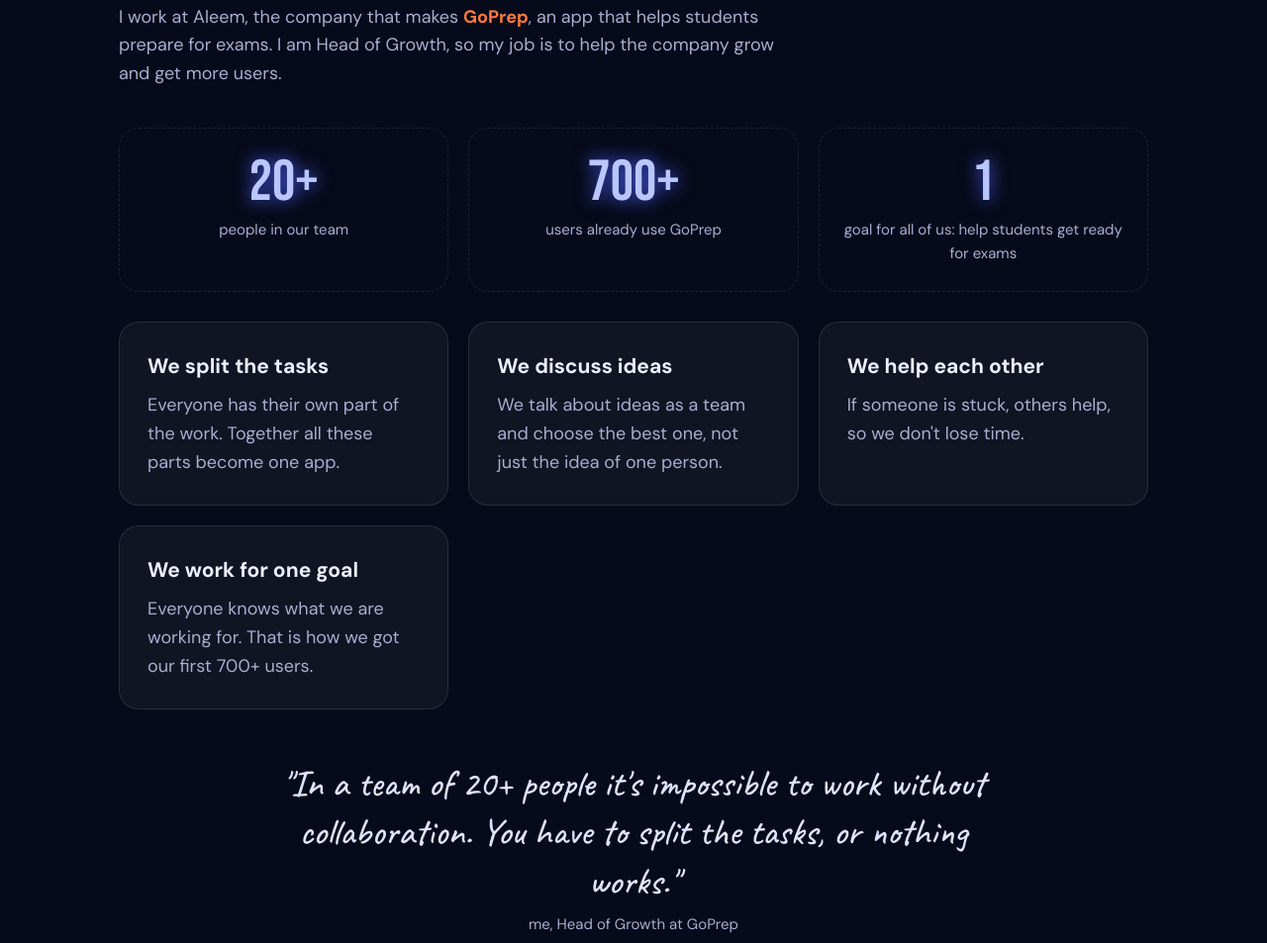
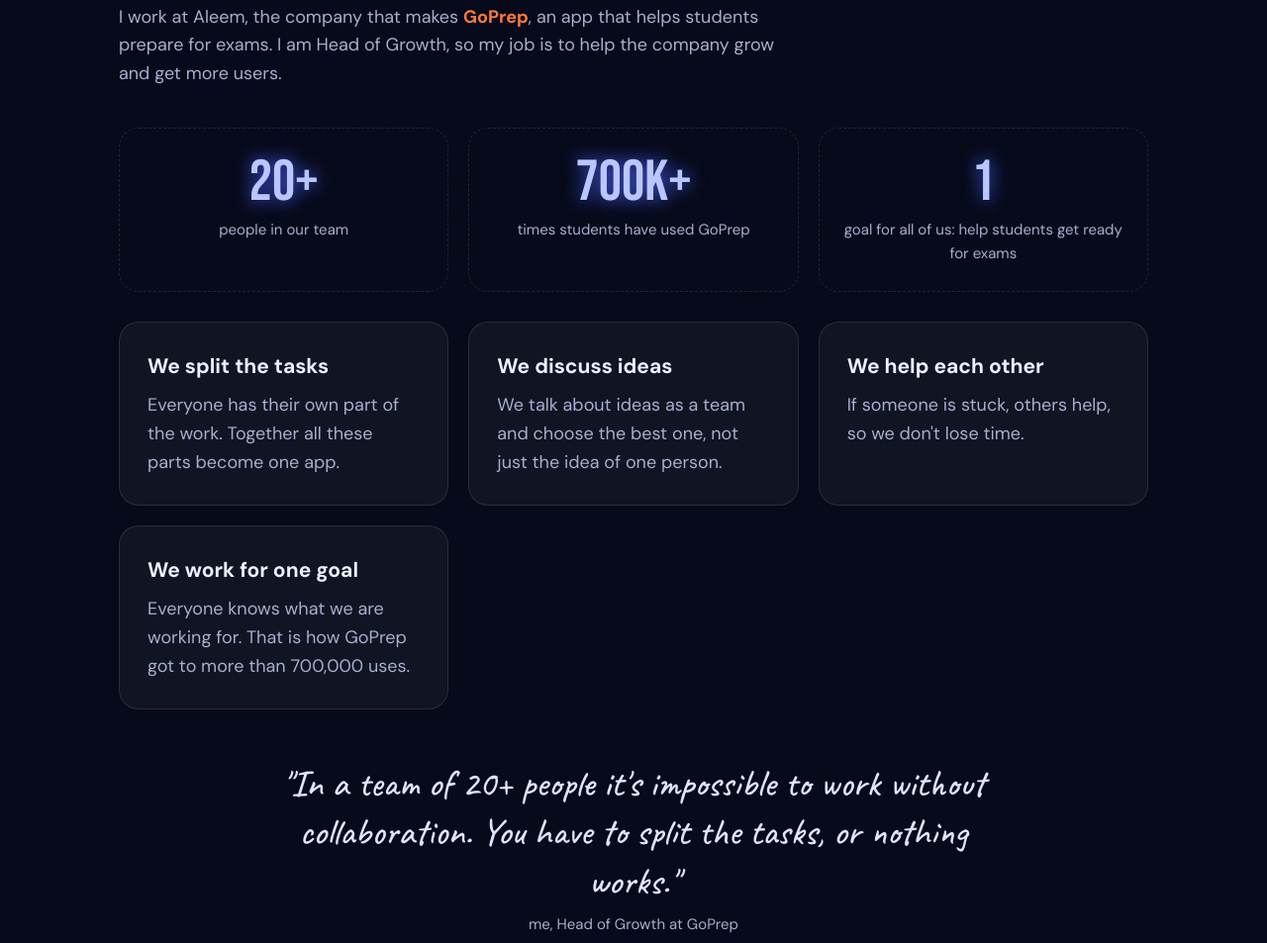
Before and after one commit to Stressyoung/team-up, a plain HTML site: page index.html in a window 1280 px wide. Shown: the part 3404-4357 px from the top of the page at 99% size. Drawn offline with Linux system fonts and the light colour scheme; animation ran at ten frames a second; a web font is replaced by a local one.

Commit message:
Fix GoPrep usage number

```diff
--- a/index.html
+++ b/index.html
@@ -333,7 +333,7 @@
     </div>
     <div class="stats reveal">
       <div class="stat"><div class="num">20+</div><p>people in our team</p></div>
-      <div class="stat"><div class="num">700+</div><p>users already use GoPrep</p></div>
+      <div class="stat"><div class="num">700K+</div><p>times students have used GoPrep</p></div>
       <div class="stat"><div class="num">1</div><p>goal for all of us: help students get ready for exams</p></div>
     </div>
     <div class="grid g2" style="margin-top:30px">
@@ -351,7 +351,7 @@
       </div>
       <div class="card reveal">
         <h3>We work for one goal</h3>
-        <p class="muted">Everyone knows what we are working for. That is how we got our first 700+ users.</p>
+        <p class="muted">Everyone knows what we are working for. That is how GoPrep got to more than 700,000 uses.</p>
       </div>
     </div>
     <p class="story-quote reveal">"In a team of 20+ people it's impossible to work without collaboration. You have to split the tasks, or nothing works."<span>me, Head of Growth at GoPrep</span></p>
```
